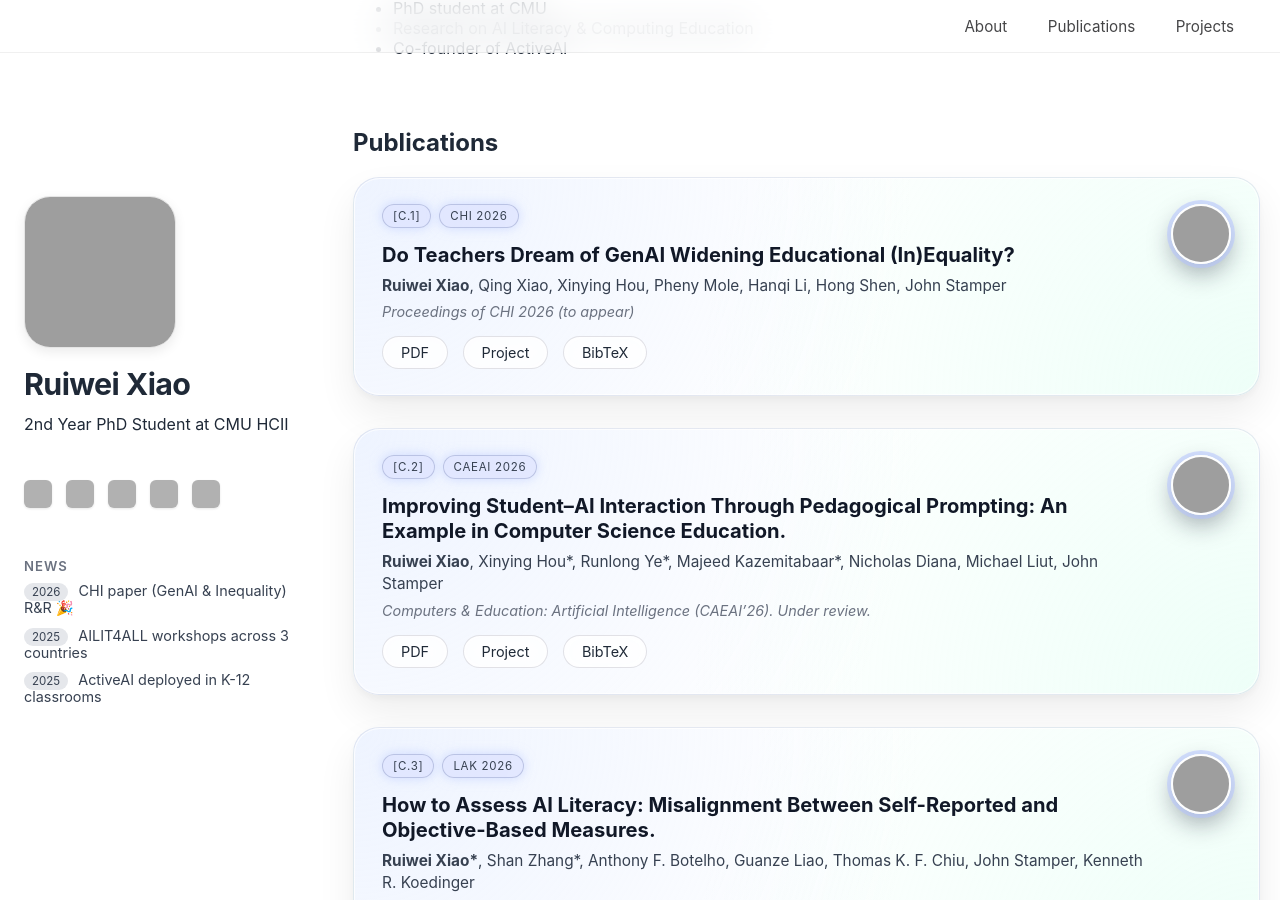
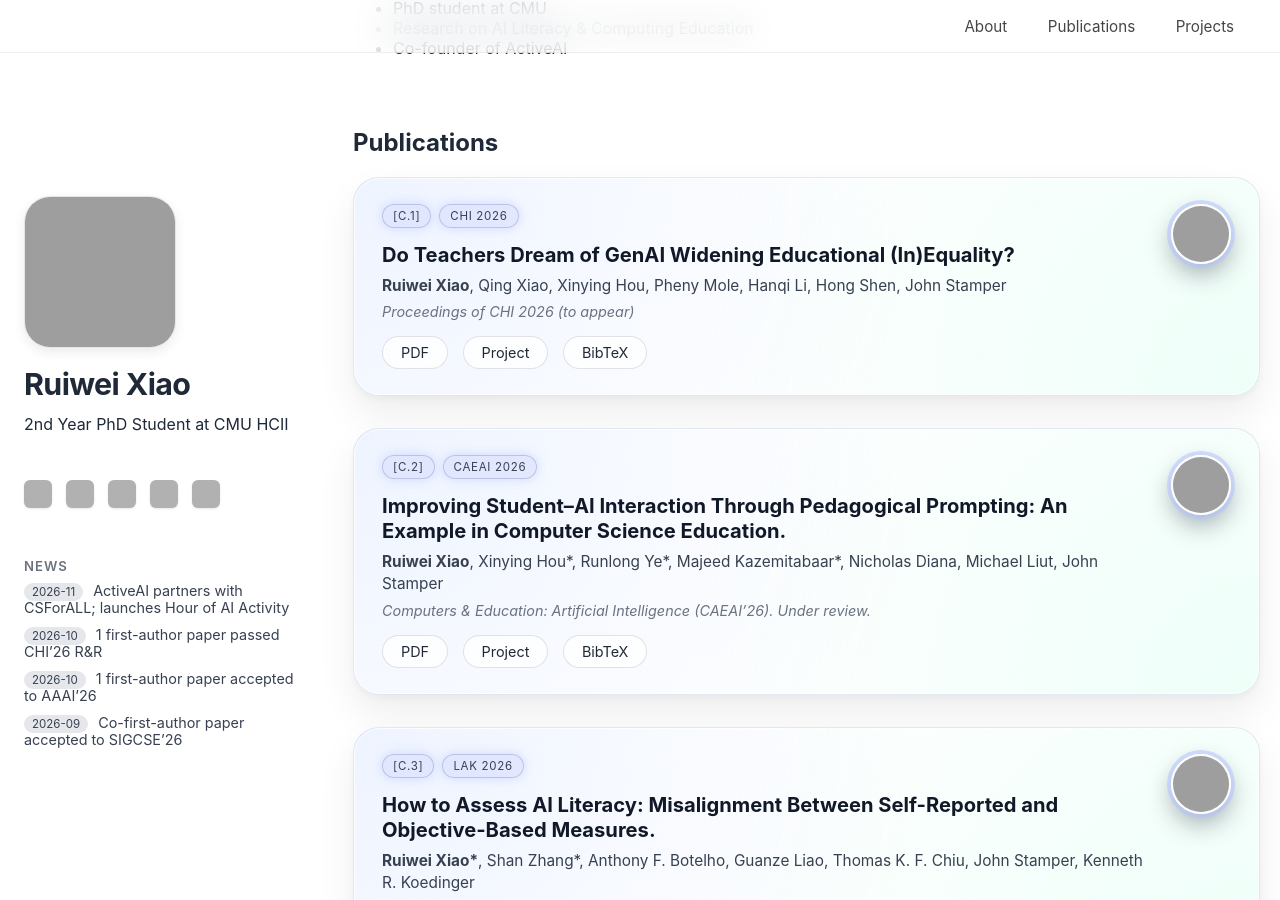
Before and after one commit to ruiwei-xiao/ruiwei-xiao.github.io, a Jekyll site: the page built from index.md, in a window 1280 px wide and 900 px high, scrolled down 323 px. Built offline with Jekyll 4.4.1, drawn with Linux system fonts in a browser that asks for light colours; grey boxes are pictures that could not be loaded.

Commit message:
Update default.html

```diff
--- a/_layouts/default.html
+++ b/_layouts/default.html
@@ -62,13 +62,27 @@ document.addEventListener('DOMContentLoaded', () => {
       </div>
 
       <div class="sidebar-news">
-        <div class="sidebar-news-title">News</div>
-        <ul>
-          <li><span class="news-tag">2026</span> CHI paper (GenAI & Inequality) R&R 🎉</li>
-          <li><span class="news-tag">2025</span> AILIT4ALL workshops across 3 countries</li>
-          <li><span class="news-tag">2025</span> ActiveAI deployed in K-12 classrooms</li>
+        <div class="sidebar-news-title">NEWS</div>
+        <ul class="news-list-small">
+          <li>
+            <span class="news-tag">2026-11</span>
+            ActiveAI partners with CSForALL; launches Hour of AI Activity
+          </li>
+          <li>
+            <span class="news-tag">2026-10</span>
+            1 first-author paper passed CHI’26 R&R
+          </li>
+          <li>
+            <span class="news-tag">2026-10</span>
+            1 first-author paper accepted to AAAI’26
+          </li>
+          <li>
+            <span class="news-tag">2026-09</span>
+            Co-first-author paper accepted to SIGCSE’26
+          </li>
         </ul>
       </div>
+
     </aside>
 
 
```
